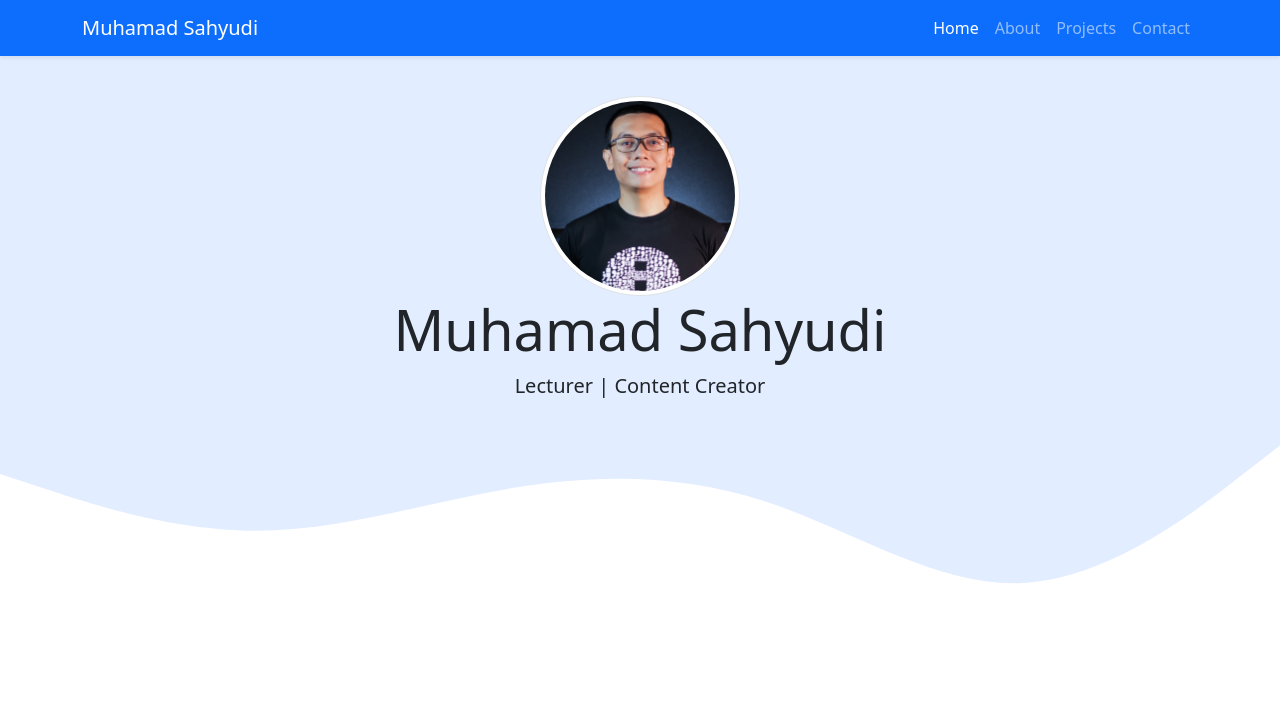
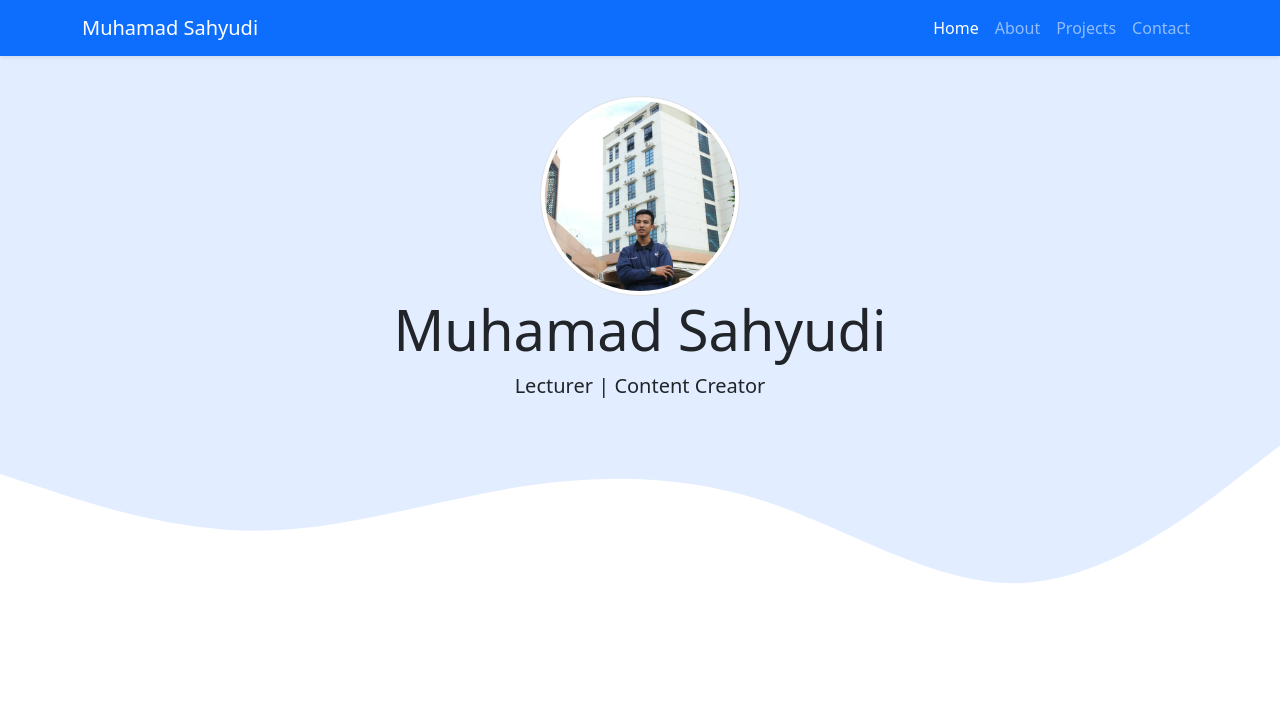
Before and after one commit to sahyudi/myportofolio, a CodeIgniter app: page /2024/ in a window 1280 px wide. Shown: the top 701 px of the page. Run offline with CodeIgniter, Linux system fonts and the light colour scheme; some libraries are stand-ins or nearby versions.

Commit message:
add renam foto

```diff
--- a/application/config/config.php
+++ b/application/config/config.php
@@ -23,7 +23,7 @@
 | a PHP script and you can easily do that on your own.
 |
 */
-$config['base_url'] = 'http://localhost/pkm/codeigniter';
+$config['base_url'] = 'http://localhost/2024/myportofolio';
 
 /*
 |--------------------------------------------------------------------------
--- a/application/views/home/index.php
+++ b/application/views/home/index.php
@@ -53,7 +53,7 @@
 
     <!-- Jumbotron -->
     <section class="jumbotron text-center">
-        <img src="<?= base_url() ?>assets/img/sandhika.jpg" alt="Muhamad Sahyudi" width="200" class="rounded-circle img-thumbnail" />
+        <img src="<?= base_url() ?>assets/img/sahyudi.jpg" alt="Muhamad Sahyudi" width="200" class="rounded-circle img-thumbnail" />
         <h1 class="display-4">Muhamad Sahyudi</h1>
         <p class="lead">Student | Programmer</p>
         <svg xmlns="http://www.w3.org/2000/svg" viewBox="0 0 1440 320">
```
Also changed, not shown: assets/img/sahyudi.jpg (added).
